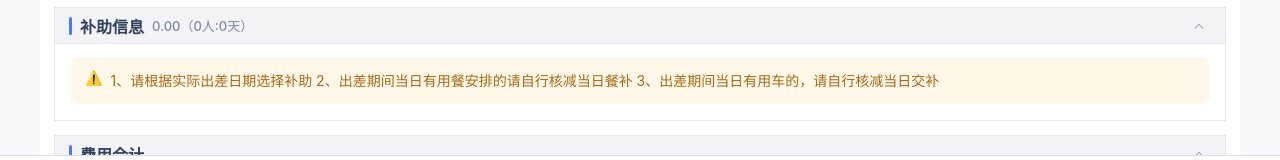
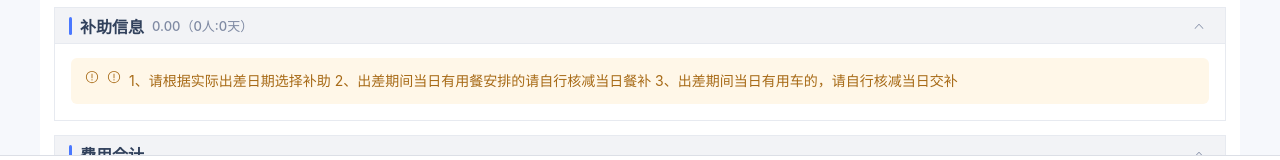
Before and after one commit to Phill-W/bill, a Vue app: page /reim-bills/create in a window 1280 px wide. Shown: the part 589-749 px from the top of the page. Built offline with nearby package versions, Linux system fonts and the light colour scheme; no server answers; the HTML template or start-up script is replaced by a standard one.

Commit message:
feat: 感叹号替换

```diff
--- a/src/views/ReimBillDetail/components/SubsidySection.vue
+++ b/src/views/ReimBillDetail/components/SubsidySection.vue
@@ -1,6 +1,6 @@
 <script setup lang="ts">
 import { computed, ref } from 'vue'
-import { EditPen } from '@element-plus/icons-vue'
+import { EditPen, Warning, WarnTriangleFilled } from '@element-plus/icons-vue'
 
 import SectionPanel from '@/components/SectionPanel.vue'
 import { useReimBillStore } from '@/stores/reimBillStore'
@@ -62,16 +62,27 @@ function openCalendar(row: ReimSubsidyDTO) {
   <SectionPanel title="补助信息" :subtitle="summaryText">
     <template v-if="hasSubsidies" #header-extra>
       <span class="subsidy-header-tip" :title="subsidyTipText">
-        <span class="subsidy-header-tip__symbol" aria-hidden="true">⚠️</span>
+        <span class="subsidy-header-tip__symbol" aria-hidden="true">
+          <el-icon><WarnTriangleFilled /></el-icon>
+        </span>
         <span class="subsidy-header-tip__text">{{ subsidyTipText }}</span>
       </span>
     </template>
 
     <div v-if="!hasSubsidies" class="subsidy-tip subsidy-tip--inline">
-      <span class="subsidy-tip__symbol" aria-hidden="true">⚠️</span>
+      <el-icon><Warning /></el-icon>
+      <span class="subsidy-tip__symbol" aria-hidden="true">
+        <el-icon><Warning /></el-icon>
+      </span>
       <span>{{ subsidyTipText }}</span>
     </div>
-    <el-table v-else :data="store.subsidies" border size="small" class="bill-inline-table subsidy-table">
+    <el-table
+      v-else
+      :data="store.subsidies"
+      border
+      size="small"
+      class="bill-inline-table subsidy-table"
+    >
       <el-table-column label="序号" width="54" align="center">
         <template #default="{ $index }">{{ $index + 1 }}</template>
       </el-table-column>
```
Also changed, not shown: 1 other file (tests, documents, lock files or other folders).
